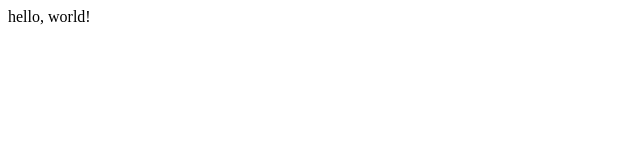
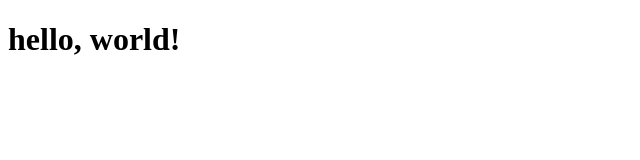
Before and after one commit to k3042227625n/hello.goodbye, a plain HTML site: page hello.html in a window 1280 px wide. Shown: the whole page, without its empty margins (0-640 px from the left). Drawn offline with Linux system fonts and the light colour scheme.

Commit message:
Update hello.html

```diff
--- a/hello.html
+++ b/hello.html
@@ -7,6 +7,6 @@
   <title>Document</title>
 </head>
 <body>
-  hello, world!
+  <h1>hello, world!</h1>
 </body>
 </html>
```
